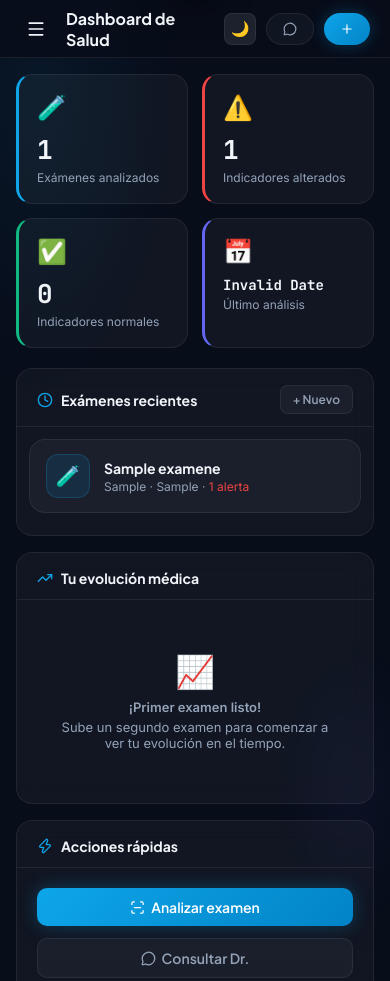
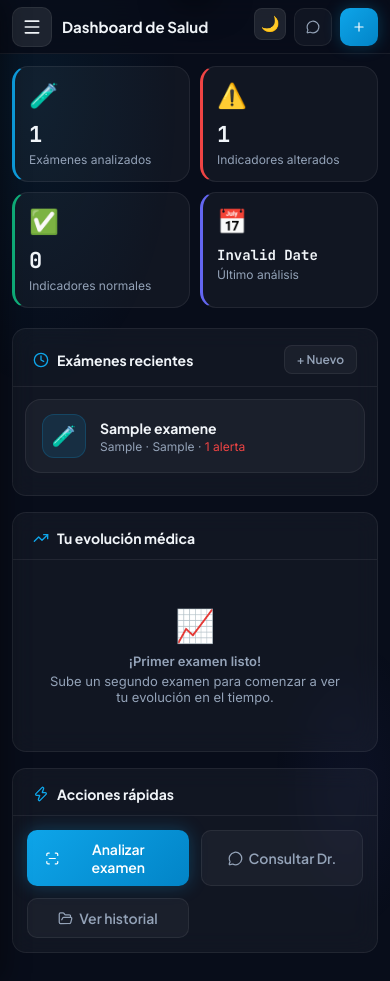
Before and after one commit to untilfall-png/vitalia, a Flask app: page /app in a window 390 px wide. Run offline with Flask 3, Linux system fonts and the light colour scheme; the visitor is signed in with stand-in values (Sample User, id 1); data comes from the database, SQL or seed files in the repository; tables that the repository leaves empty hold one stand-in row (values such as "Sample post"); some libraries are stand-ins or nearby versions.

Commit message:
UX: remove title/type fields, move analyze btn up, fix mobile responsive
- Remove exam title and exam type fields from upload form
- Auto-derive title from filename; tipo fixed to 'general'
- Move "Analizar con Dr. VitalIA" button above upload zone
- Fix menu button always visible on mobile with overlay
- Add sidebar-overlay for tap-to-close on mobile
- Comprehensive mobile CSS: topbar, stats, cards, upload zone, chat

Co-Authored-By: Claude Sonnet 4.6 <noreply@anthropic.com>

```diff
--- a/templates/app.html
+++ b/templates/app.html
@@ -834,19 +834,80 @@
 
     /* ── RESPONSIVE ── */
     @media (max-width: 768px) {
-      .sidebar { position: fixed; top: 0; left: 0; bottom: 0; z-index: 200; transform: translateX(-100%); }
+      /* Sidebar: drawer deslizante */
+      .sidebar {
+        position: fixed; top: 0; left: 0; bottom: 0; z-index: 300;
+        transform: translateX(-100%); box-shadow: 4px 0 24px rgba(0,0,0,0.4);
+      }
       .sidebar.open { transform: translateX(0); }
-      .sidebar-close { display: block; }
-      .menu-btn { display: flex; }
-      .content { padding: 16px; }
-      .stats-grid { grid-template-columns: repeat(2, 1fr); }
+      .sidebar-close { display: flex !important; align-items: center; justify-content: center; width: 32px; height: 32px; }
+
+      /* Overlay al abrir sidebar */
+      .sidebar-overlay {
+        display: none; position: fixed; inset: 0; z-index: 299;
+        background: rgba(0,0,0,0.5); backdrop-filter: blur(2px);
+      }
+      .sidebar-overlay.show { display: block; }
+
+      /* Menu button siempre visible en mobile */
+      .menu-btn {
+        display: flex !important; align-items: center; justify-content: center;
+        width: 40px; height: 40px; border-radius: 10px;
+        background: var(--glass-b); border: 1px solid var(--border);
+        color: var(--text); flex-shrink: 0;
+      }
+      .menu-btn:active { background: var(--primary-s); }
+
+      /* Topbar mobile */
+      .topbar { padding: 0 12px; gap: 10px; height: 54px; }
+      .topbar-title { font-size: 15px; }
+      .topbar-actions { gap: 8px; }
       .topbar-actions .btn-label { display: none; }
+      .btn-top { width: 38px; height: 38px; padding: 0; justify-content: center; border-radius: 10px; }
+
+      /* Content */
+      .content { padding: 12px; }
+
+      /* Stats grid 2 cols */
+      .stats-grid { grid-template-columns: repeat(2, 1fr); gap: 10px; }
+      .stat-card { padding: 14px; }
+      .stat-card-val { font-size: 22px; }
+
+      /* Cards */
+      .card { border-radius: 14px; }
+      .card-body { padding: 14px; }
+
+      /* Upload zone más grande en móvil */
+      .upload-zone { padding: 28px 16px; }
+      .upload-zone-icon { font-size: 40px; }
+      .upload-zone-text { font-size: 16px; }
+
+      /* Botones full width en mobile */
+      .btn-block { min-height: 52px; font-size: 15px; }
+
+      /* Form */
+      .form-control { height: 46px; font-size: 15px; }
+      .form-row { flex-direction: column; gap: 12px; }
+
+      /* Chat */
       .chat-bubble { max-width: 95%; }
-    }
+      .chat-input-row { padding: 10px 12px; gap: 8px; }
+
+      /* Panel cargas */
+      .cargas-list { gap: 8px; }
+    }
+
+    /* Overlay (insertado por JS) */
+    .sidebar-overlay {
+      display: none; position: fixed; inset: 0; z-index: 299;
+      background: rgba(0,0,0,0.5);
+    }
+    .sidebar-overlay.show { display: block; }
   </style>
 </head>
 <body>
 <div id="toast"></div>
+<div class="sidebar-overlay" id="sidebar-overlay" onclick="closeSidebar()"></div>
 
 <div class="app-layout">
 
@@ -1637,8 +1676,16 @@ function showPanel(id) {
   if (id === 'cargas') loadCargas();
 }
 
-function openSidebar()  { document.getElementById('sidebar').classList.add('open'); }
-function closeSidebar() { document.getElementById('sidebar').classList.remove('open'); }
+function openSidebar()  {
+  document.getElementById('sidebar').classList.add('open');
+  document.getElementById('sidebar-overlay').classList.add('show');
+  document.body.style.overflow = 'hidden';
+}
+function closeSidebar() {
+  document.getElementById('sidebar').classList.remove('open');
+  document.getElementById('sidebar-overlay').classList.remove('show');
+  document.body.style.overflow = '';
+}
 
 // ════════════════════════════════════════════
 // MODALS
@@ -2039,8 +2086,8 @@ async function analyzeExamSub() {
 async function analyzeExam(paymentIntentId) {
   if (!selectedFile) return;
 
-  const title = document.getElementById('exam-title').value.trim() || 'Examen médico';
-  const tipo  = document.getElementById('exam-tipo').value;
+  const title = (selectedFile?.name || 'Examen médico').replace(/\.[^.]+$/, '').replace(/[-_]/g, ' ') || 'Examen médico';
+  const tipo  = 'general';
   const loadingEl = document.getElementById('analyze-loading');
   const btnEl = document.getElementById('analyze-btn');
 
```
Also changed, not shown: other parts of templates/app.html (+23 -45 lines).
